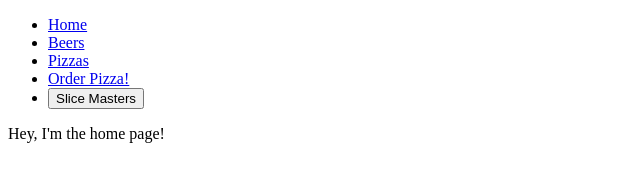
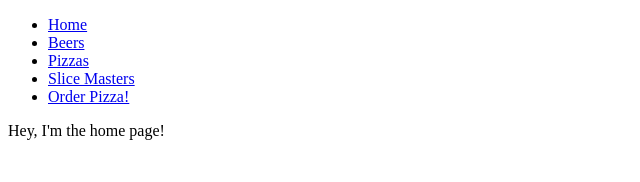
Before and after one commit to thealice/gatsby-pizza-shop, a Gatsby site: page / in a window 1280 px wide. Shown: the whole page, without its empty margins (0-640 px from the left). Built offline with nearby package versions, Linux system fonts and the light colour scheme; Gatsby itself is replaced by a stand-in of ours.

Commit message:
remove navigate example

```diff
--- a/src/components/Nav.js
+++ b/src/components/Nav.js
@@ -1,11 +1,6 @@
 import React from 'react';
-import { Link, navigate } from 'gatsby';
+import { Link } from 'gatsby';
 
-function goToSlicemasters() {
-    setTimeout(() => {
-        navigate('/slicemasters', { replace: true });
-    }, 2000)
-}
 export default function Nav() {
     return (
         <nav>
@@ -20,10 +15,10 @@ export default function Nav() {
                     <Link to="/pizzas">Pizzas</Link>
                 </li>
                 <li>
-                    <Link to="/orders">Order Pizza!</Link>
+                    <Link to="/slicemasters">Slice Masters</Link>
                 </li>
                 <li>
-                <button type="button" onClick={goToSlicemasters}>Slice Masters</button>
+                    <Link to="/orders">Order Pizza!</Link>
                 </li>
             </ul>
         </nav>
```
